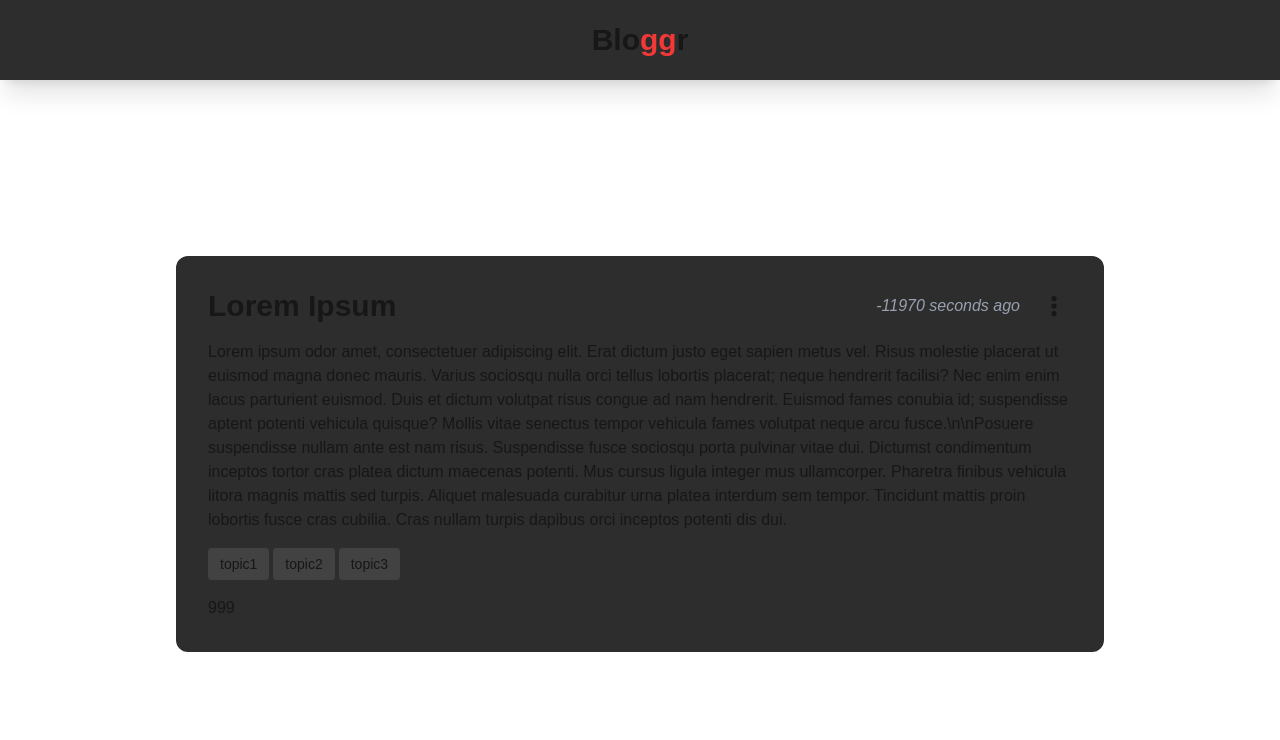
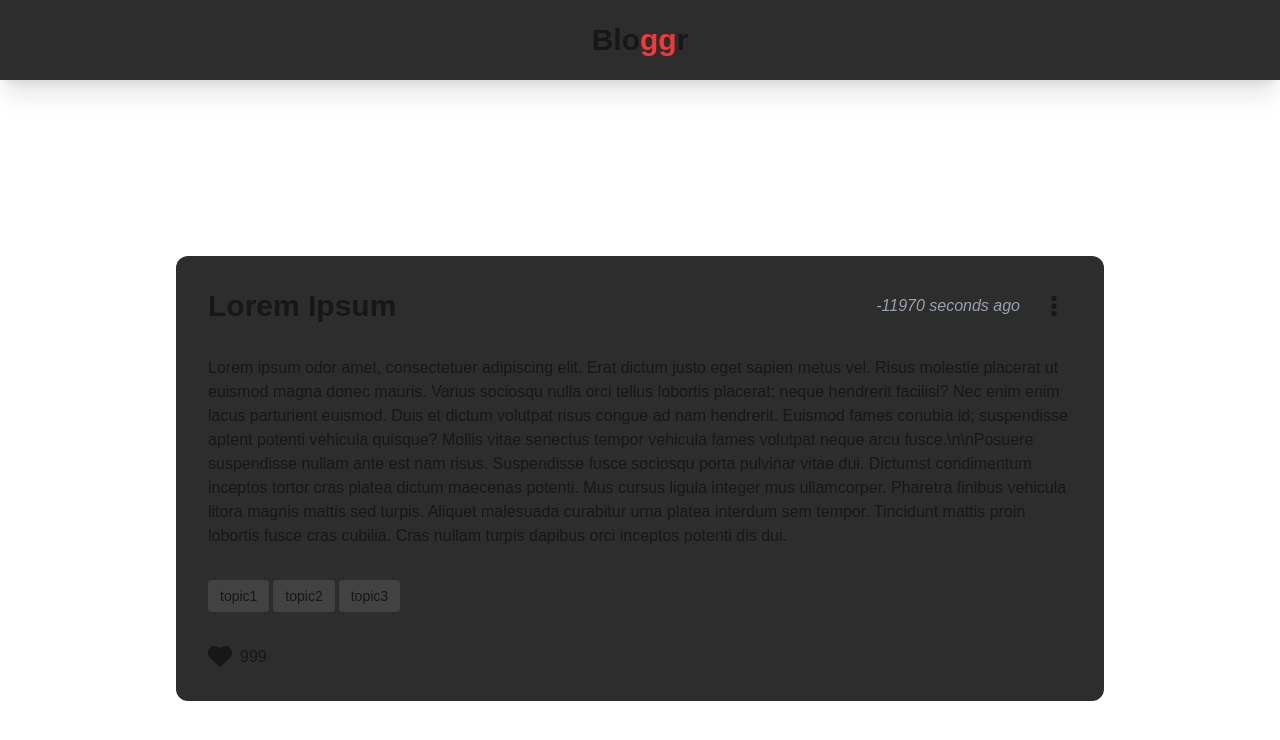
Before and after one commit to AdrianMosnegutu/Bloggr, a Next.js app in the folder frontend/: page / in a window 1280 px wide. Shown: the top 740 px of the page. Built offline with nearby package versions, Linux system fonts and the light colour scheme; a web font is replaced by a local one.

Commit message:
feat: add like button
Added a like button for the post.

```diff
--- a/frontend/components/Post.tsx
+++ b/frontend/components/Post.tsx
@@ -1,7 +1,8 @@
 import timeSince from "@/helpers/timeSince";
-import { faEllipsisVertical } from "@fortawesome/free-solid-svg-icons";
+import { faEllipsisVertical, faHeart } from "@fortawesome/free-solid-svg-icons";
 import { FontAwesomeIcon } from "@fortawesome/react-fontawesome";
 import TopicsList from "./TopicsList";
+import PostInteraction from "./PostInteraction";
 
 interface Props {
   title: string;
@@ -21,7 +22,7 @@ export default function Post({
   likes,
 }: Props) {
   return (
-    <article className="bg-custom-gray flex flex-col gap-4 rounded-xl p-8">
+    <article className="bg-custom-gray flex flex-col gap-8 rounded-xl p-8">
       <div className="flex items-center">
         <h2 className="mr-auto text-3xl font-bold">{title}</h2>
         <time
@@ -42,9 +43,10 @@ export default function Post({
       </ul>
       <TopicsList topics={topics} />
       <ul>
-        <div>
-          <span>{likes}</span>
-        </div>
+        <PostInteraction
+          count={likes}
+          icon={<FontAwesomeIcon size="xl" icon={faHeart} />}
+        />
       </ul>
     </article>
   );
--- /dev/null
+++ b/frontend/components/PostInteraction.tsx
@@ -0,0 +1,17 @@
+import { ReactNode } from "react";
+
+interface Props {
+  count: bigint;
+  icon: ReactNode;
+}
+
+export default function PostInteraction({ count, icon }: Props) {
+  return (
+    <div className="group flex w-fit cursor-pointer items-center gap-2">
+      <div className="group-hover:text-red-500 group-hover:transition-colors">
+        {icon}
+      </div>
+      <span>{count}</span>
+    </div>
+  );
+}
```
